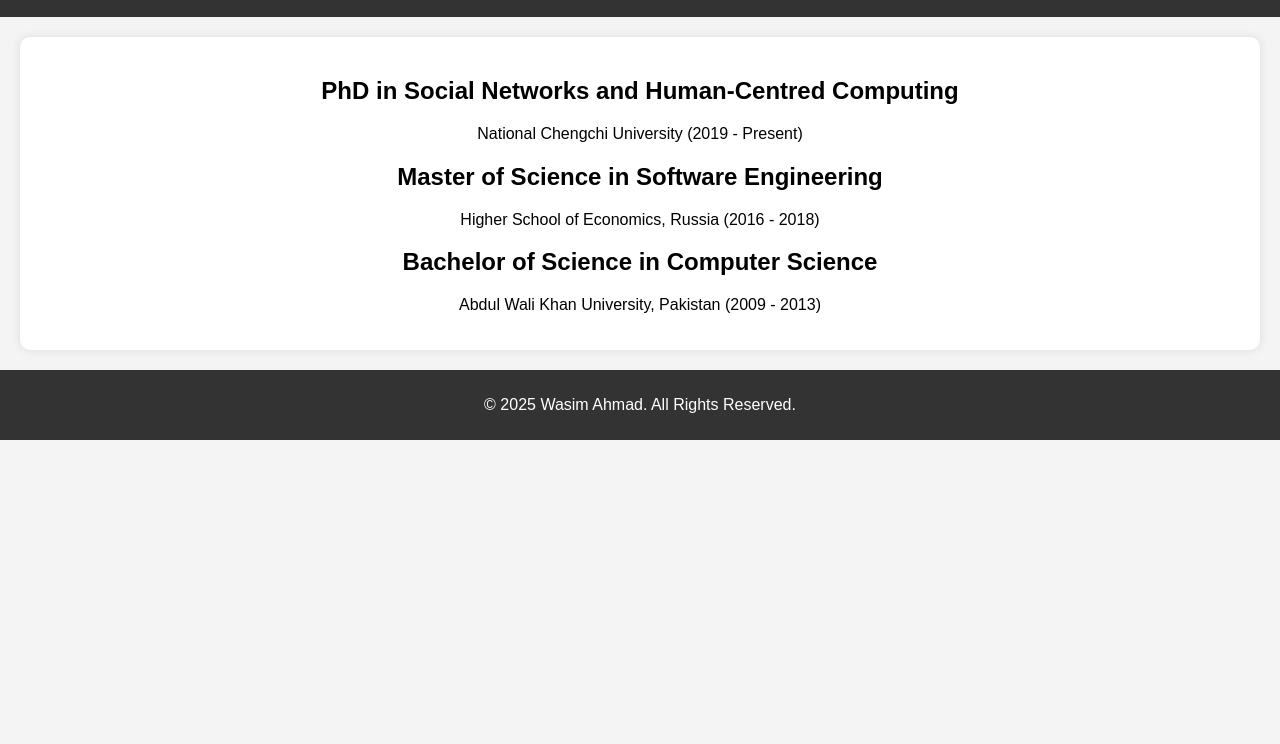
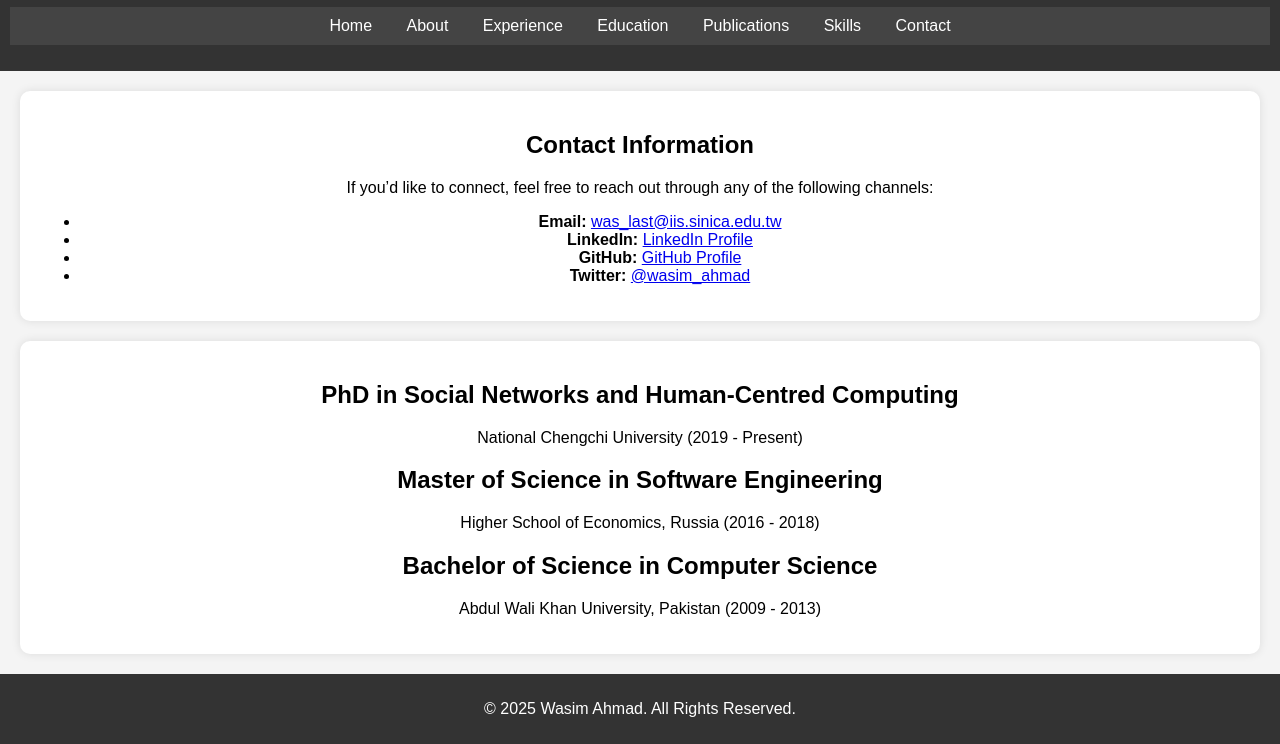
Before and after one commit to wasim004/wasim004.github.io, a plain HTML site: page education.html in a window 1280 px wide. Shown: the part 83-827 px from the top of the page. Before the commit the page ends 800 px from the top, so only its background shows below. Drawn offline with Linux system fonts and the light colour scheme.

Commit message:
Update education.html

```diff
--- a/education.html
+++ b/education.html
@@ -3,13 +3,36 @@
 <head>
     <meta charset="UTF-8">
     <meta name="viewport" content="width=device-width, initial-scale=1.0">
-    <title>Education - Wasim Ahmad</title>
-    <link rel="stylesheet" href="style.css">
+    <title>Contact - Wasim Ahmad</title>
+    <link rel="stylesheet" href="styles.css">
 </head>
 <body>
     <header>
-        <h1>Education</h1>
+        <h1>Contact</h1>
+        <nav>
+            <ul>
+                <li><a href="index.html">Home</a></li>
+                <li><a href="about.html">About</a></li>
+                <li><a href="experience.html">Experience</a></li>
+                <li><a href="education.html">Education</a></li>
+                <li><a href="publications.html">Publications</a></li>
+                <li><a href="skills.html">Skills</a></li>
+                <li><a href="contact.html">Contact</a></li>
+            </ul>
+        </nav>
     </header>
+
+    <section>
+        <h2>Contact Information</h2>
+        <p>If you’d like to connect, feel free to reach out through any of the following channels:</p>
+        <ul>
+            <li><strong>Email:</strong> <a href="mailto:was_last@iis.sinica.edu.tw">was_last@iis.sinica.edu.tw</a></li>
+            <li><strong>LinkedIn:</strong> <a href="https://www.linkedin.com/in/WaS2917" target="_blank">LinkedIn Profile</a></li>
+            <li><strong>GitHub:</strong> <a href="https://github.com/wasim004" target="_blank">GitHub Profile</a></li>
+            <li><strong>Twitter:</strong> <a href="https://twitter.com" target="_blank">@wasim_ahmad</a></li>
+        </ul>
+    </section>
+
     <section>
         <h2>PhD in Social Networks and Human-Centred Computing</h2>
         <p>National Chengchi University (2019 - Present)</p>
@@ -18,6 +41,8 @@
         <h2>Bachelor of Science in Computer Science</h2>
         <p>Abdul Wali Khan University, Pakistan (2009 - 2013)</p>
     </section>
+
+
     <footer>
         <p>&copy; 2025 Wasim Ahmad. All Rights Reserved.</p>
     </footer>
```
